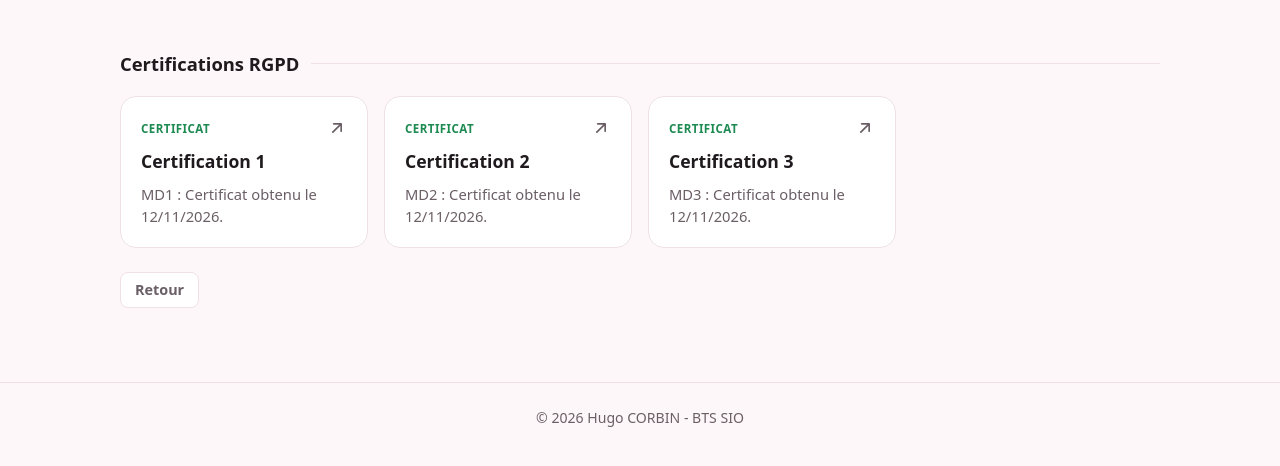
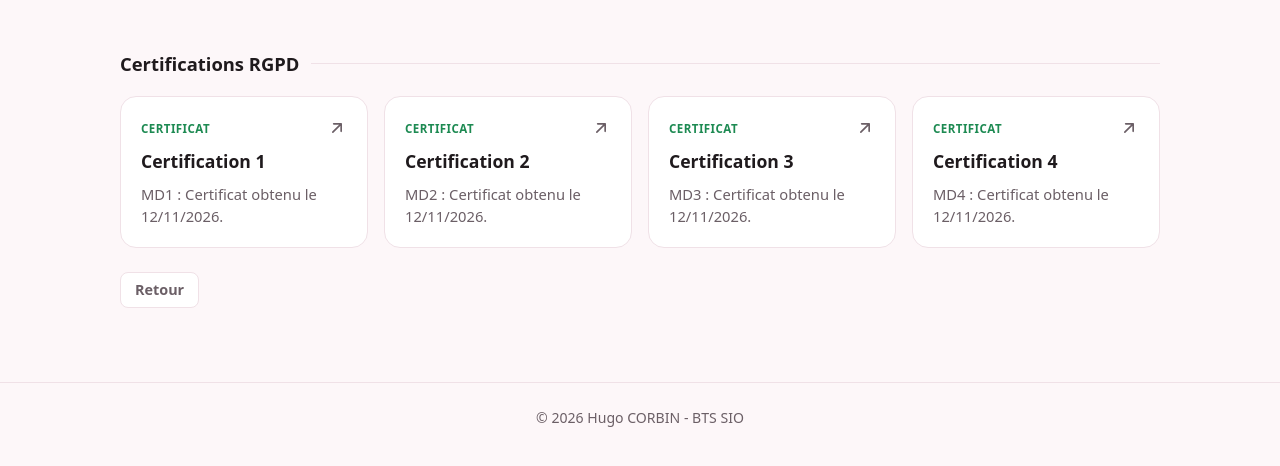
Before and after one commit to HuhuGamingTTV/btsingetis, a plain HTML site: page Certif2/index.html in a window 1280 px wide. Drawn offline with Linux system fonts and the light colour scheme.

Commit message:
12.11.2026

```diff
--- a/Certif2/index.html
+++ b/Certif2/index.html
@@ -34,6 +34,11 @@
 					<h3>Certification 3</h3>
 					<p>MD3 : Certificat obtenu le 12/11/2026.</p>
 				</a>
+                <a class="card" href="./MD4_CORBIN-Hugo.pdf" target="_blank" rel="noopener noreferrer">
+					<div class="card-top"><span class="tag cert">Certificat</span><svg class="arrow"><use href="#arrow"/></svg></div>
+					<h3>Certification 4</h3>
+					<p>MD4 : Certificat obtenu le 12/11/2026.</p>
+				</a>
 			</div>
 		</section>
 
```
Also changed, not shown: 1 other file.
